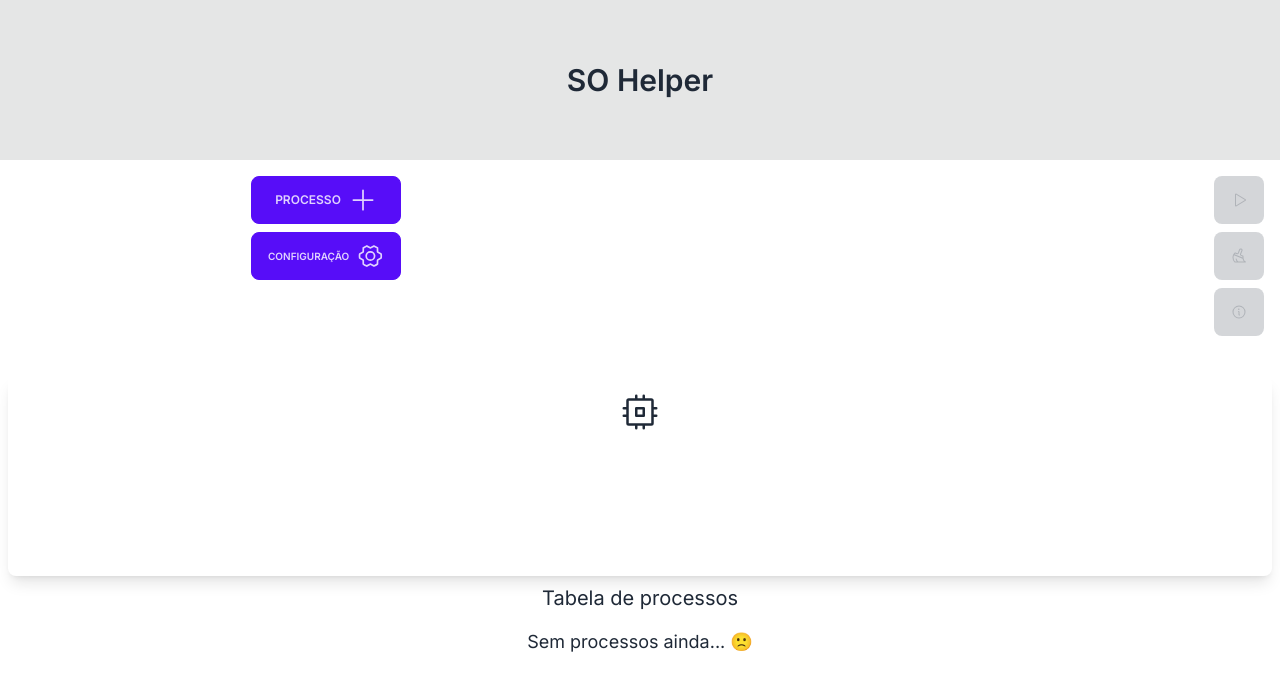
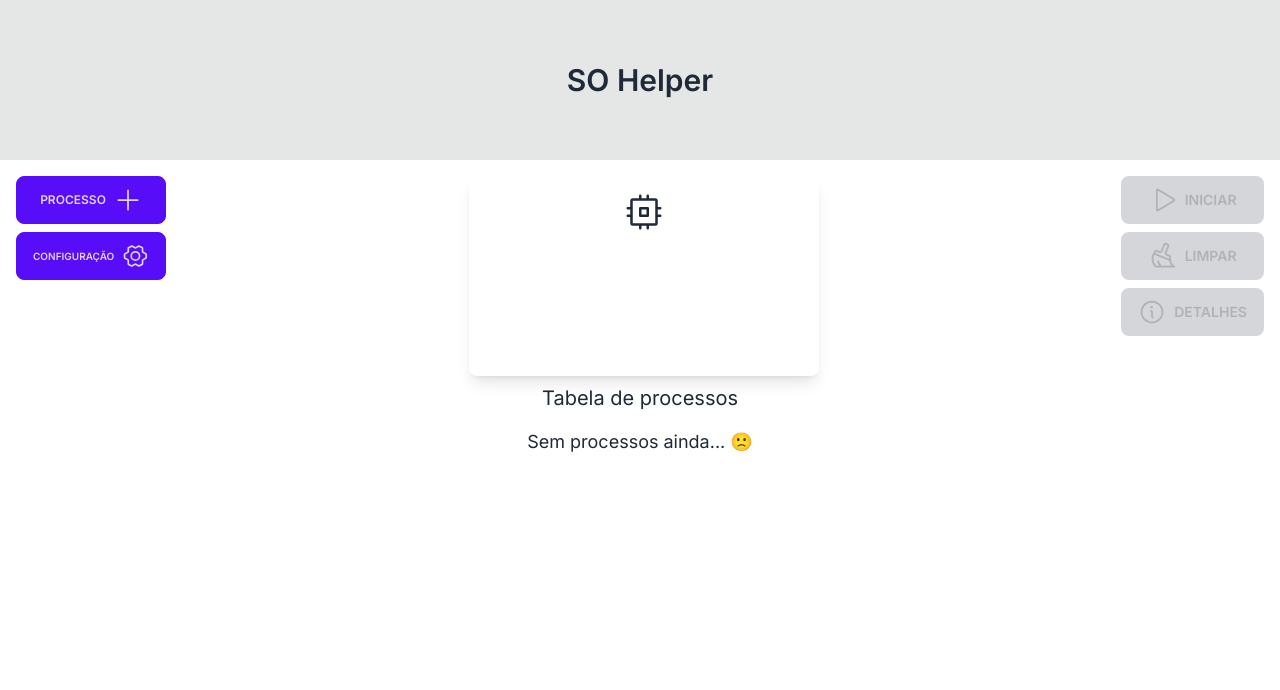
Before and after one commit to lucaasramon/Escalation_manager, a Next.js app: page / in a window 1280 px wide. Shown: the top 690 px of the page. Built offline with nearby package versions, Linux system fonts and the light colour scheme.

Commit message:
refactor: adding some breakpoints to responsivity

```diff
--- a/src/components/Process/Process.tsx
+++ b/src/components/Process/Process.tsx
@@ -13,6 +13,8 @@ import { useProcessesContext } from '@/context/context';
 import { sortProcessesHelper } from '@/helper/sortProcessesHelper';
 import { changeActiveProcess } from '@/helper/changeActiveProcessHelper';
 import ProcessCreation from './components/ProcessCreation';
+import ActionButtons from './components/ActionButtons';
+import CpuComponent from './components/CpuComponent';
 
 export default function Process() {
   const {
@@ -34,16 +36,8 @@ export default function Process() {
     setQuantum,
   } = useProcessesContext();
 
-  const [showStatistics, setShowStatistics] = useState<boolean>(false);
   const [sortedProcesses, setSortedProcesses] = useState<IProcess[]>([]);
 
-  const toggleShowStatistics = () => {
-    setShowStatistics((prevShowStatistics) => !prevShowStatistics);
-  };
-
-  const wipeProcesses = () => {
-    setProcesses([]);
-  };
 
   // useEffect resetar as informações da tabela quando o EscalationAlgorithm for trocado
   useEffect(() => {
@@ -106,102 +100,24 @@ export default function Process() {
     }
   }, [activeCycle, activeCycle?.cycleProcesses, processIndex]);
 
-  const handlePlay = () => {
-    const newProcesses = processes.map((process) => ({
-      ...process,
-      cpuUsageTime: 0,
-      waitingTime: 0,
-      state: ProcessState.Ready,
-    }));
-
-    setProcesses(newProcesses);
-
-    const newCycle: ICycle = {
-      id: cycles.length + 1,
-      algorithm: currentAlgorithm,
-      cycleProcesses: newProcesses,
-      status: CycleState.Active,
-      isPreemptive: isPreemptive
-    };
-
-    setProcessIndex(0)
-    setActiveCycle(newCycle);
-    setCycles((prevState: ICycle[]) => [...prevState, newCycle]);
-  };
-
   return (
-    <div>
-      <div className="grid grid-cols-1 grid-rows-2 flex-col gap-8 items-center p-2 md:flex">
-        <div className="w-full grid grid-cols-2 gap-2 items-start md:flex-row md:items-start md:justify-between p-2">
-          <div className='flex flex-col gap-2 items-center h-full'>
+    <div className="p-4 w-full grid grid-rows-2 sm:grid-cols-1 sm:grid-rows-1 gap-2 items-start md:flex-row md:items-start md:justify-between">
+      <div className='flex gap-2 items-center justify-between h-full max-h-[200px]'>
+        <div className="flex flex-col  h-full gap-2 items-center justify-start">
             <ProcessCreation/>
-            <div className="flex gap-2 items-center justify-center relative">
-                <div className="flex flex-col gap-2 justify-start items-start max-w-[150px] w-full border-red-500">
-                  <SelectEscalationAlgorithm/>
-                </div>
-            </div>
-          </div>
-
-          <div className='h-full flex flex-col items-end gap-2 justify-center'>
-            <button
-              onClick={handlePlay}
-              className="btn btn-primary max-w-[50px] w-full"
-              disabled={processes.length === 0}
-            >
-               <Play size={28} />
-            </button>
-
-            <button
-                className="btn btn-primary max-w-[50px] w-full"
-                onClick={wipeProcesses}
-                disabled={processes.length === 0 || !!activeProcess}
-              >
-                 <Broom size={28} />
-              </button>
-
-            {cycles && (
-              <button
-                onClick={toggleShowStatistics}
-                className="btn btn-primary max-w-[50px] w-full"
-                disabled={cycles.length === 0}
-              >
-                <Info size={28} />
-              </button>
-            )}
-          </div>
+            <SelectEscalationAlgorithm/>
         </div>
 
-        <div className="flex items-center flex-col gap-2 p-4 shadow-lg rounded-lg h-[200px] w-full">
-          <Cpu
-            size={40}
-            className={`${activeProcess ? 'animate-ping text-red-500' : ''}`}
-          />
+        <div className='hidden sm:block max-w-[350px] w-full'>
+          <CpuComponent/>
+        </div>
 
-          {activeProcess && (
-            <div className="flex flex-col p-4 items-center">
-              <div className="flex p-2 gap-2 items-center">
-                <h2 className="text-green-500 italic">Executando...</h2>
-              </div>
-
-              <div className="flex gap-1 items-center">
-                <span
-                  style={{ backgroundColor: activeProcess?.color }}
-                  className={`rounded-full h-2 w-2 inline-block`}
-                />
-                <span>{activeProcess?.id}</span>
-              </div>
-            </div>
-          )}
-        </div>
+          <ActionButtons/>
       </div>
 
-      {showStatistics && (
-        <CyclesStatistics
-          cycles={cycles}
-          showStatistics={toggleShowStatistics}
-          quantum={quantum}
-        />
-      )}
+      <div className='block sm:hidden'>
+        <CpuComponent/>
+      </div>
 
       <ProcessTable quantum={quantum} />
     </div>
--- /dev/null
+++ b/src/components/Process/components/ActionButtons.tsx
@@ -0,0 +1,96 @@
+import { useProcessesContext } from '@/context/context';
+import { CycleState, ProcessState } from '@/enums';
+import { ICycle } from '@/types';
+import { Broom, Info, Play } from '@phosphor-icons/react'
+import React, { useState } from 'react'
+import CyclesStatistics from './Cycles/CyclesStatistics';
+
+type Props = {}
+
+export default function ActionButtons({}: Props) {
+    const {
+        cycles,
+        setCycles,
+        activeProcess,
+        currentAlgorithm,
+        setActiveCycle,
+        processes,
+        setProcesses,
+        isPreemptive,
+        setProcessIndex,
+        quantum,
+      } = useProcessesContext();
+
+        const [showStatistics, setShowStatistics] = useState<boolean>(false);
+
+      const wipeProcesses = () => {
+        setProcesses([]);
+      };
+
+      const toggleShowStatistics = () => {
+        setShowStatistics((prevShowStatistics) => !prevShowStatistics);
+      };
+
+      const handlePlay = () => {
+        const newProcesses = processes.map((process) => ({
+          ...process,
+          cpuUsageTime: 0,
+          waitingTime: 0,
+          state: ProcessState.Ready,
+        }));
+
+        setProcesses(newProcesses);
+
+        const newCycle: ICycle = {
+          id: cycles.length + 1,
+          algorithm: currentAlgorithm,
+          cycleProcesses: newProcesses,
+          status: CycleState.Active,
+          isPreemptive: isPreemptive
+        };
+
+        setProcessIndex(0)
+        setActiveCycle(newCycle);
+        setCycles((prevState: ICycle[]) => [...prevState, newCycle]);
+      };
+
+  return (
+    <div className='h-full flex flex-col items-start gap-2 justify-start'>
+        <button
+        onClick={handlePlay}
+        className="btn btn-primary max-w-[50px] w-full md:max-w-[150px]"
+        disabled={processes.length === 0}
+        >
+            <Play size={28} />
+            <span className='hidden md:block'>Iniciar</span>
+        </button>
+
+        <button
+            className="btn btn-primary max-w-[50px] w-full md:max-w-[150px]"
+            onClick={wipeProcesses}
+            disabled={processes.length === 0 || !!activeProcess}
+        >
+            <Broom size={28} />
+            <span className='hidden md:block'>Limpar</span>
+        </button>
+
+        {cycles && (
+        <button
+            onClick={toggleShowStatistics}
+            className="btn btn-primary max-w-[50px] w-full md:max-w-[150px]"
+            disabled={cycles.length === 0}
+        >
+            <Info size={28} />
+            <span className='hidden md:block'>Detalhes</span>
+        </button>
+        )}
+        {showStatistics && (
+        <CyclesStatistics
+          cycles={cycles}
+          showStatistics={toggleShowStatistics}
+          quantum={quantum}
+        />
+      )}
+  </div>
+  )
+}
--- /dev/null
+++ b/src/components/Process/components/CpuComponent.tsx
@@ -0,0 +1,37 @@
+import { useProcessesContext } from '@/context/context';
+import { Cpu } from '@phosphor-icons/react'
+import React from 'react'
+
+type Props = {}
+
+export default function CpuComponent({}: Props) {
+
+    const {
+        activeProcess,
+      } = useProcessesContext();
+
+  return (
+    <div className="flex items-center flex-col gap-2 p-4 shadow-lg rounded-lg h-[200px] w-full">
+    <Cpu
+      size={40}
+      className={`${activeProcess ? 'animate-ping text-red-500' : ''}`}
+    />
+
+    {activeProcess && (
+      <div className="flex flex-col p-4 items-center">
+        <div className="flex p-2 gap-2 items-center">
+          <h2 className="text-green-500 italic">Executando...</h2>
+        </div>
+
+        <div className="flex gap-1 items-center">
+          <span
+            style={{ backgroundColor: activeProcess?.color }}
+            className={`rounded-full h-2 w-2 inline-block`}
+          />
+          <span>{activeProcess?.id}</span>
+        </div>
+      </div>
+    )}
+  </div>
+  )
+}
--- a/src/components/Process/components/CreateProcess.tsx
+++ b/src/components/Process/components/CreateProcess.tsx
@@ -55,9 +55,15 @@ export default function CreateProcess({
     }
   }
 
+  const handleIncreaseQuantity = () => {
+    if(processesQuantity >= 15) {
+      return
+    }else{
+      setProcessesQuantity(prev => prev + 1)
+    }
+  }
+
   const onSubmit: any = (data: IProcess, processCreationType: ProcessCreationType = ProcessCreationType.parametized) => {
-    console.log(processCreationType)
-    console.log(data)
     if(processCreationType === ProcessCreationType.parametized) {
 
       const newProcess: IProcess = {
@@ -241,7 +247,7 @@ export default function CreateProcess({
               <div className='flex gap-3 items-center'>
                 <span className='btn font-bold' onClick={handleDecreaseQuantity}> <Minus style={{color: 'red'}}/></span>
                 {processesQuantity}
-                <span className='btn font-bold' onClick={() => setProcessesQuantity(prev => prev + 1)}> <Plus style={{color: 'green'}}/></span>
+                <span className='btn font-bold' onClick={handleIncreaseQuantity}> <Plus style={{color: 'green'}}/></span>
               </div>
 
               <button type="submit" className="btn btn-success max-w-[250px] w-full">
@@ -263,7 +269,8 @@ export default function CreateProcess({
 
                 <input
                     type="range"
-                    min={1} max="15"
+                    min={1}
+                    max={15}
                     onChange={(e) => setProcessesQuantity(Number(e.target.value))}
                     value={processesQuantity}
                     className="range range-primary"
--- a/src/components/Process/components/EscalationAlgorithm.tsx
+++ b/src/components/Process/components/EscalationAlgorithm.tsx
@@ -34,8 +34,6 @@ export default function SelectEscalationAlgorithm() {
   useEffect(() => {
     setCurrentAlgorithm(selectedAlgorithm);
   }, [selectedAlgorithm, setCurrentAlgorithm]);
-
-  console.log(showModal)
 
   return (
 
--- a/tailwind.config.js
+++ b/tailwind.config.js
@@ -13,6 +13,22 @@ module.exports = {
           'conic-gradient(from 180deg at 50% 50%, var(--tw-gradient-stops))',
       },
     },
+    screens: {
+      'sm': '640px',
+      // => @media (min-width: 640px) { ... }
+
+      'md': '768px',
+      // => @media (min-width: 768px) { ... }
+
+      'lg': '1024px',
+      // => @media (min-width: 1024px) { ... }
+
+      'xl': '1280px',
+      // => @media (min-width: 1280px) { ... }
+
+      '2xl': '1536px',
+      // => @media (min-width: 1536px) { ... }
+    }
   },
   plugins: [require('daisyui')],
 };
```
